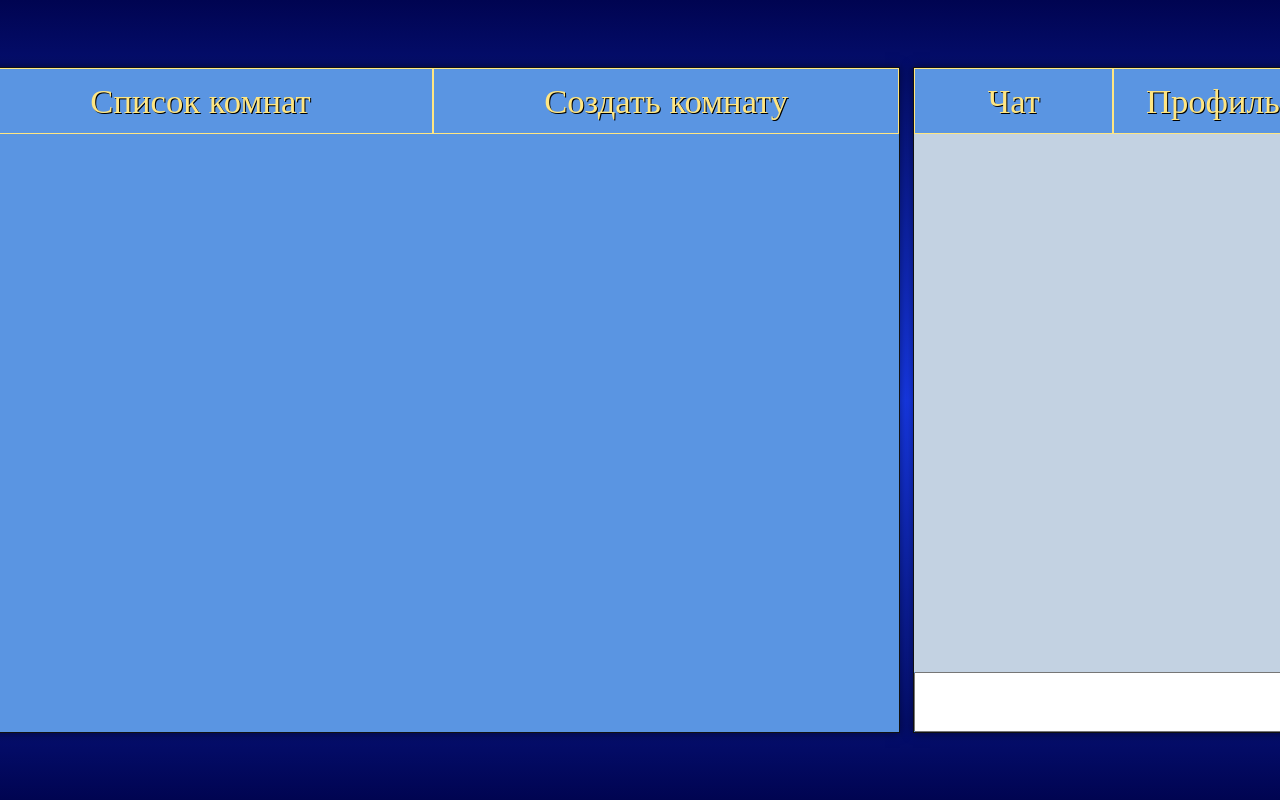
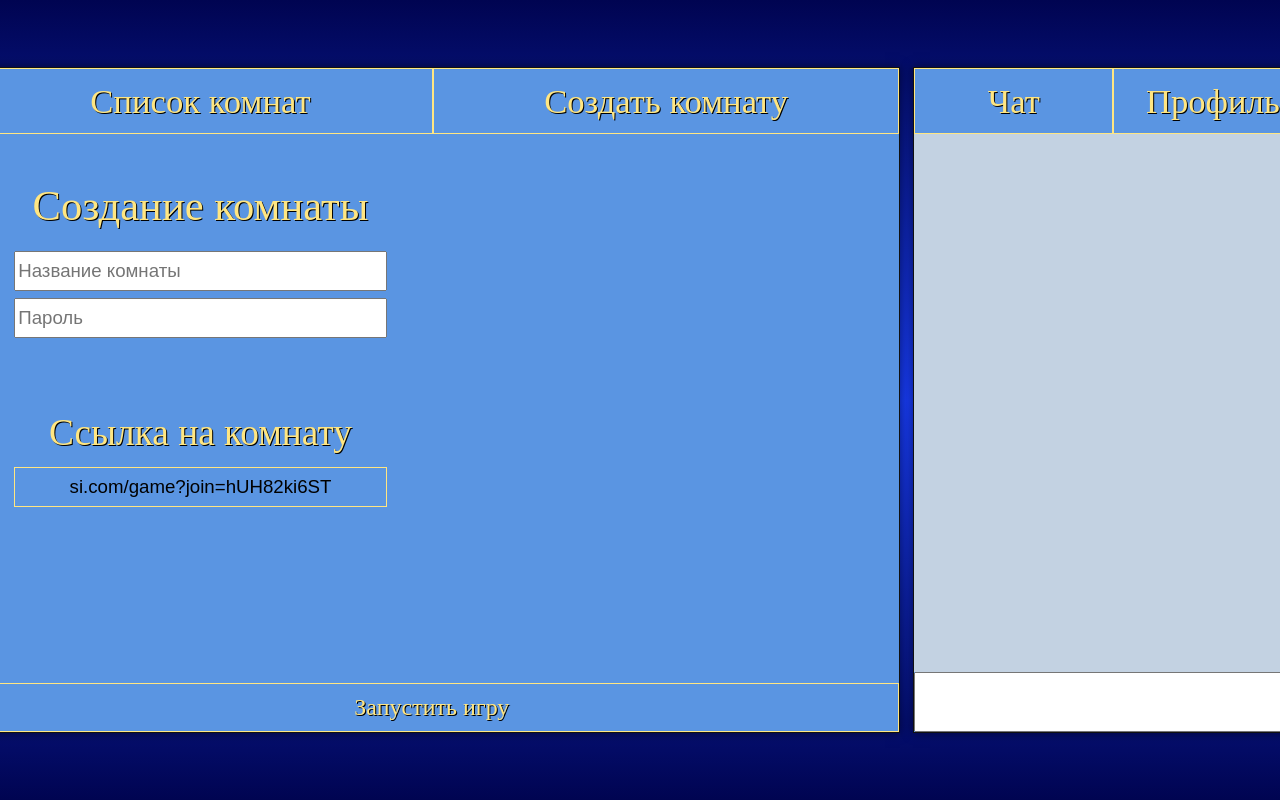
Before and after one commit to gurland/SIGame_web, a React (Create React App) app: page / in a window 1280 px wide. Both pictures are taken after a click on the element "Создать комнату". Shown: the top 800 px of the page. Built offline with nearby package versions, Linux system fonts and the light colour scheme; a web font is replaced by a local one.

Commit message:
Add room info block at creation menu

```diff
--- a/src/lobby/ListCreationBlock.js
+++ b/src/lobby/ListCreationBlock.js
@@ -18,6 +18,7 @@ export default class ListCreationBlock extends Component{
     }
 
     showCreationMenu(){
+
         this.setState({
             currentActiveTab: 'creation-menu'
         });
--- a/src/lobby/creation-menu/CreationMenu.css
+++ b/src/lobby/creation-menu/CreationMenu.css
@@ -0,0 +1,34 @@
+#creation-menu{
+    width: 100%;
+    height: 90%;
+
+    display: flex;
+    justify-content: center;
+    align-items: center;
+    flex-direction: column;
+}
+
+#dividers-block{
+    width: 100%;
+    height: 100%;
+
+    display: flex;
+    justify-content: center;
+    align-items: center;
+    flex-direction: row;
+}
+
+.menu-divider{
+    width: 50%;
+    height: 100%;
+
+    display: flex;
+    justify-content: center;
+    align-items: center;
+    flex-direction: column;
+}
+
+#start-game-button{
+    width: 100%;
+    height: 10%;
+}
--- a/src/lobby/creation-menu/CreationMenu.js
+++ b/src/lobby/creation-menu/CreationMenu.js
@@ -3,13 +3,23 @@ import React, {Component} from 'react'
 import RoomInfo from './RoomInfo'
 import PlayersList from './PlayersList'
 import PackagesList from './PackagesList'
+import Button from '../../Button'
 import './CreationMenu.css'
 
 export default class CreationMenu extends Component{
     render() {
         return (
-            <div>
-
+            <div id={'creation-menu'}>
+                <div id={'dividers-block'}>
+                    <div className={'menu-divider'} id={'left-divider'}>
+                        <RoomInfo/>
+                    </div>
+                    <div className={'menu-divider'} id={'right-divider'}>
+                        {/*<PlayersList/>*/}
+                        {/*<PackagesList/>*/}
+                    </div>
+                </div>
+                <Button id={'start-game-button'} btnText={'Запустить игру'}/>
             </div>
         );
     }
--- a/src/lobby/creation-menu/RoomInfo.css
+++ b/src/lobby/creation-menu/RoomInfo.css
@@ -0,0 +1,49 @@
+#room-info{
+    width: 100%;
+    height: 100%;
+
+    display: flex;
+    justify-content: flex-start;
+    align-items: center;
+    flex-direction: column;
+}
+
+#room-info #section-title{
+    margin-bottom: 5pt;
+    margin-top: 30pt;
+
+    font-size: 32pt;
+}
+
+#room-info input{
+    width: 80%;
+    height: 30pt;
+
+    /*margin: 10pt;*/
+    font-size: 14pt;
+}
+
+#new-room-name{
+    margin-top: 5pt;
+    margin-bottom: 5pt;
+}
+
+#new-room-password{
+    margin-bottom: 40pt;
+}
+
+#room-info span{
+    font-family: SI, serif;
+    font-size: 28pt;
+    color: #ffe682;
+    text-shadow: 1px 1px 0 #000;
+
+    margin-bottom: 5pt;
+}
+
+#room-info #link{
+    text-align: center;
+    background-color: transparent;
+    border: #ffe682 solid 1pt;
+    cursor: pointer;
+}
--- a/src/lobby/creation-menu/RoomInfo.js
+++ b/src/lobby/creation-menu/RoomInfo.js
@@ -3,10 +3,24 @@ import React, {Component} from 'react'
 import './RoomInfo.css'
 
 export default class RoomInfo extends Component{
+
+    static copyLink(){
+        const textToCopy = document.getElementById('link');
+        textToCopy.select();
+        document.execCommand('copy');
+    }
+
     render() {
         return (
-            <div>
-
+            <div id={'room-info'}>
+                <span id={'section-title'}>Создание комнаты</span>
+                <input type="text" id={'new-room-name'} placeholder={'Название комнаты'}/>
+                <input type="text" id={'new-room-password'} placeholder={'Пароль'}/>
+                <span>Ссылка на комнату</span>
+                <input type="text"
+                       id={'link'}
+                       value={'si.com/game?join=hUH82ki6ST'}
+                       onClick={RoomInfo.copyLink}/>
             </div>
         );
     }
```
